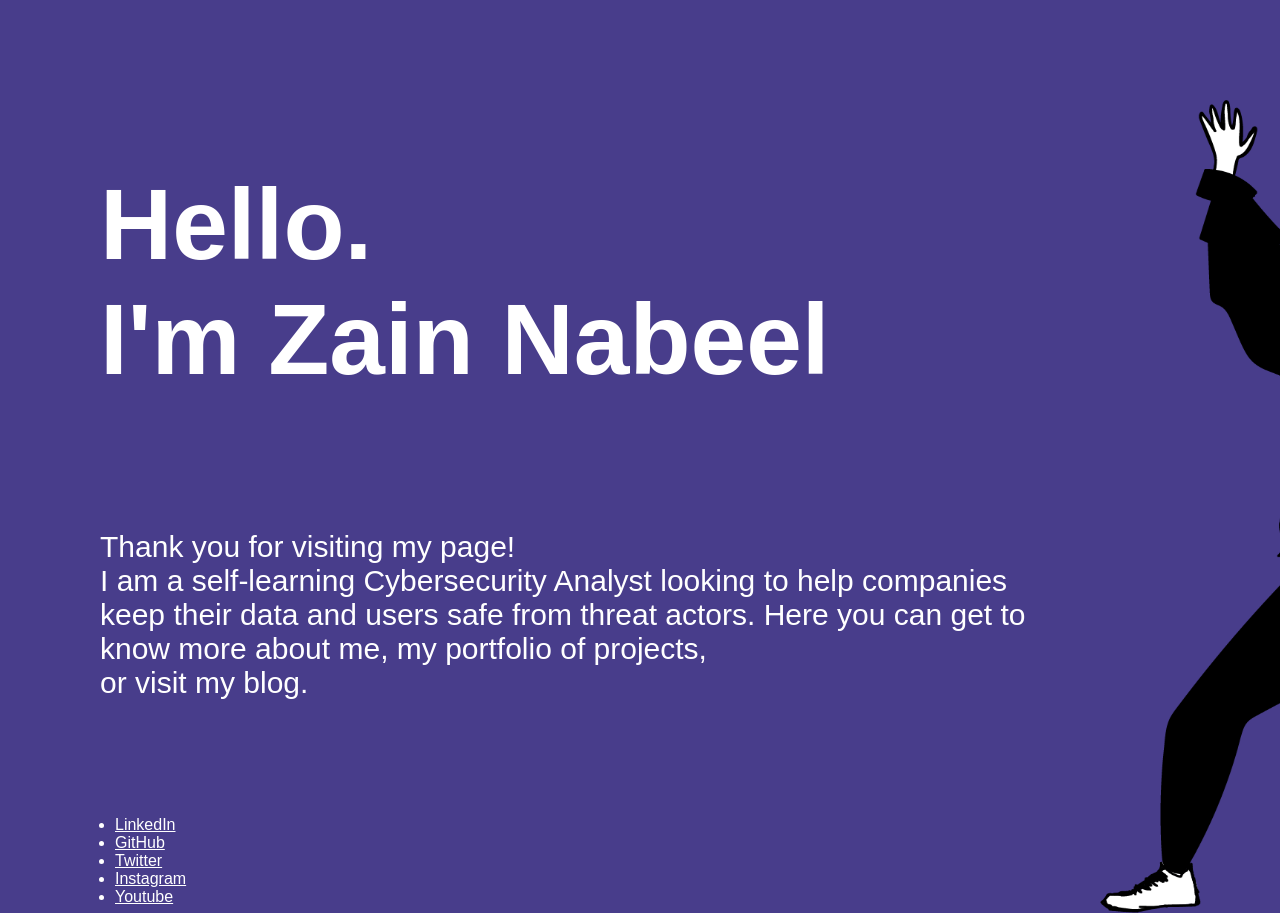
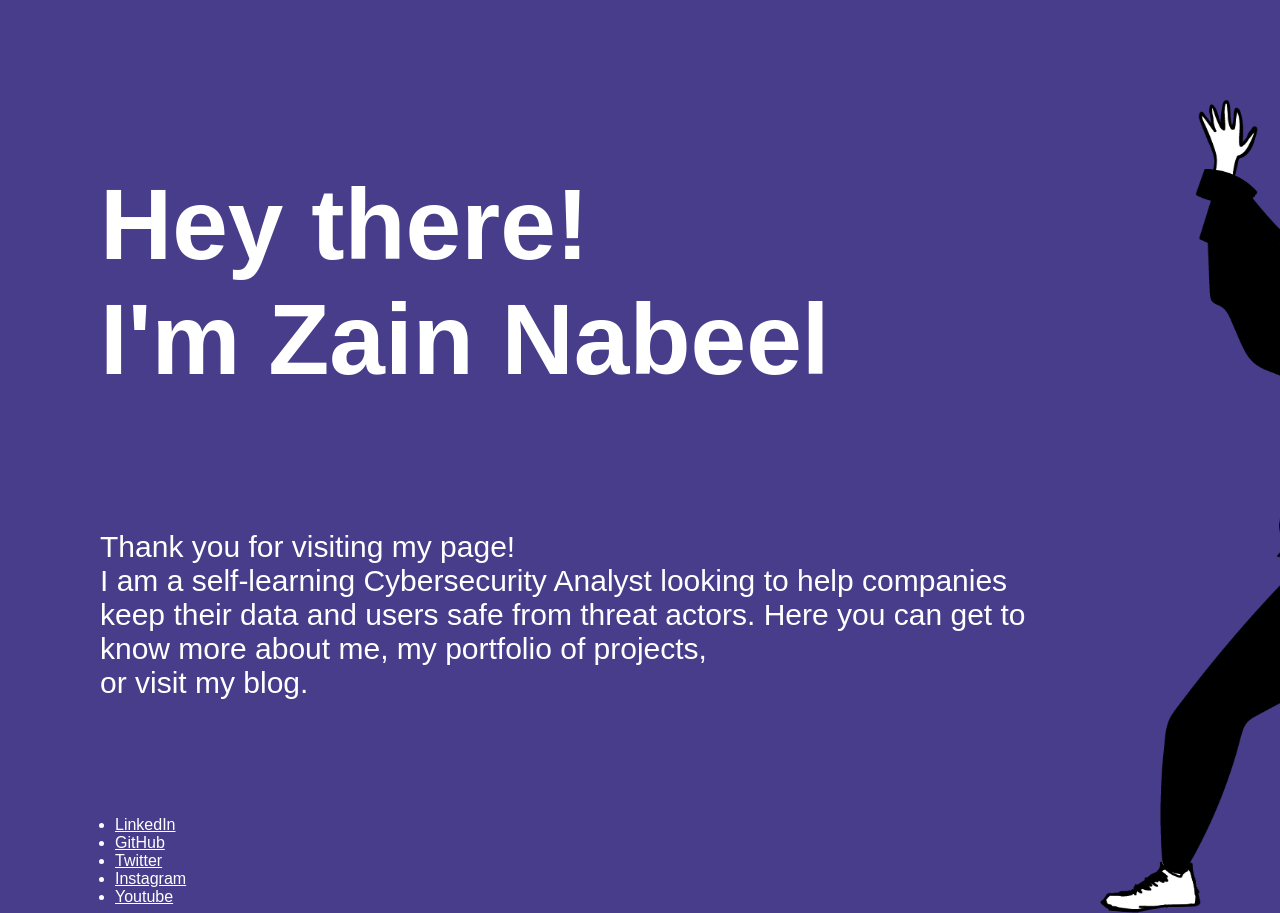
Before and after one commit to zainnabeel/zainnabeel.github.io, a plain HTML site: page index.html in a window 1280 px wide. Shown: the top 913 px of the page. Drawn offline with Linux system fonts and the light colour scheme.

Commit message:
Update index.html

```diff
--- a/index.html
+++ b/index.html
@@ -81,7 +81,7 @@ select::after {
     <!-- Add your CSS link here -->
 </head>
 <body>
-    <h1>Hello.<br>
+    <h1>Hey there!<br>
         I'm Zain Nabeel
     </h1>
     <img src="mypic.png" alt="Your Picture" width="700" height="1000">
```
